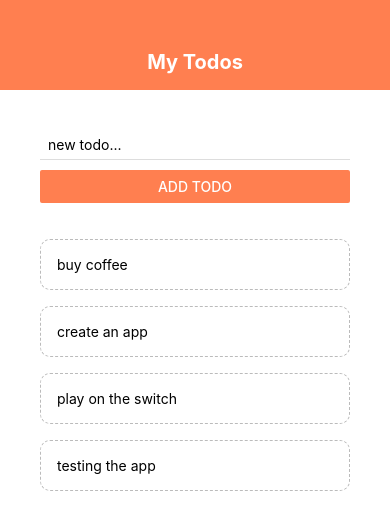
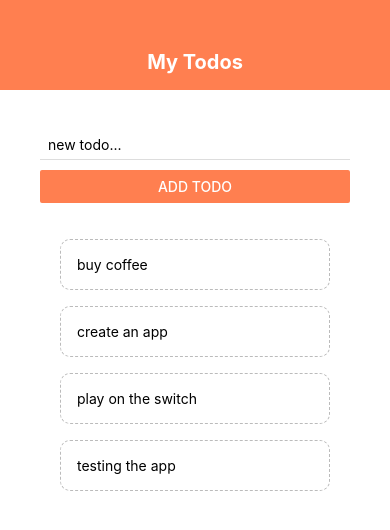
Before and after one commit to Pinetart/React-Native, a React Native app: screen / in a window 390 px wide. Shown: the top 530 px of the page. Built offline with nearby package versions, Linux system fonts and the light colour scheme.

Commit message:
Flexbox Basics

```diff
--- a/App.js
+++ b/App.js
@@ -9,6 +9,7 @@
 } from "react-native";
 import AddTodo from "./components/addTodo";
 import Header from "./components/header";
+import Sandbox from "./components/sandbox";
 import TodoItem from "./components/todoItem";
 
 export default function App() {
@@ -37,6 +38,7 @@
   };
 
   return (
+    // <Sandbox />
     <TouchableWithoutFeedback
       onPress={() => {
         Keyboard.dismiss();
@@ -48,6 +50,7 @@
           <AddTodo submitHandler={submitHandler} />
           <View style={styles.list}>
             <FlatList
+              style={styles["flist"]}
               data={todos}
               renderItem={({ item }) => (
                 <TodoItem item={item} pressHandler={pressHandler} />
@@ -66,9 +69,14 @@
     backgroundColor: "#fff",
   },
   content: {
+    flex: 1,
     padding: 40,
   },
   list: {
+    flex: 1,
     marginTop: 20,
   },
+  flist: {
+    paddingHorizontal: 20,
+  },
 });
--- /dev/null
+++ b/components/sandbox.js
@@ -0,0 +1,45 @@
+import React from "react";
+import { StyleSheet, View, Text } from "react-native";
+
+const Sandbox = () => {
+  return (
+    <View style={styles["container"]}>
+      <Text style={styles.boxOne}>one</Text>
+      <Text style={styles.boxTwo}>two</Text>
+      <Text style={styles.boxThree}>three</Text>
+      <Text style={styles.boxFour}>four</Text>
+    </View>
+  );
+};
+
+const styles = StyleSheet.create({
+  container: {
+    flexDirection: 'row',
+    flex: 1,
+    paddingTop: 40,
+    backgroundColor: "#ddd",
+  },
+  boxOne: {
+    flex: 1,
+    backgroundColor: "violet",
+    padding: 10,
+  },
+  boxTwo: {
+    flex: 2,
+    backgroundColor: "gold",
+    padding: 10,
+    // alignSelf: "flex-end",
+  },
+  boxThree: {
+    flex: 1,
+    backgroundColor: "coral",
+    padding: 10,
+  },
+  boxFour: {
+    flex: 3,
+    backgroundColor: "skyblue",
+    padding: 10,
+    // alignSelf: "flex-start",
+  },
+});
+export default Sandbox;
```
